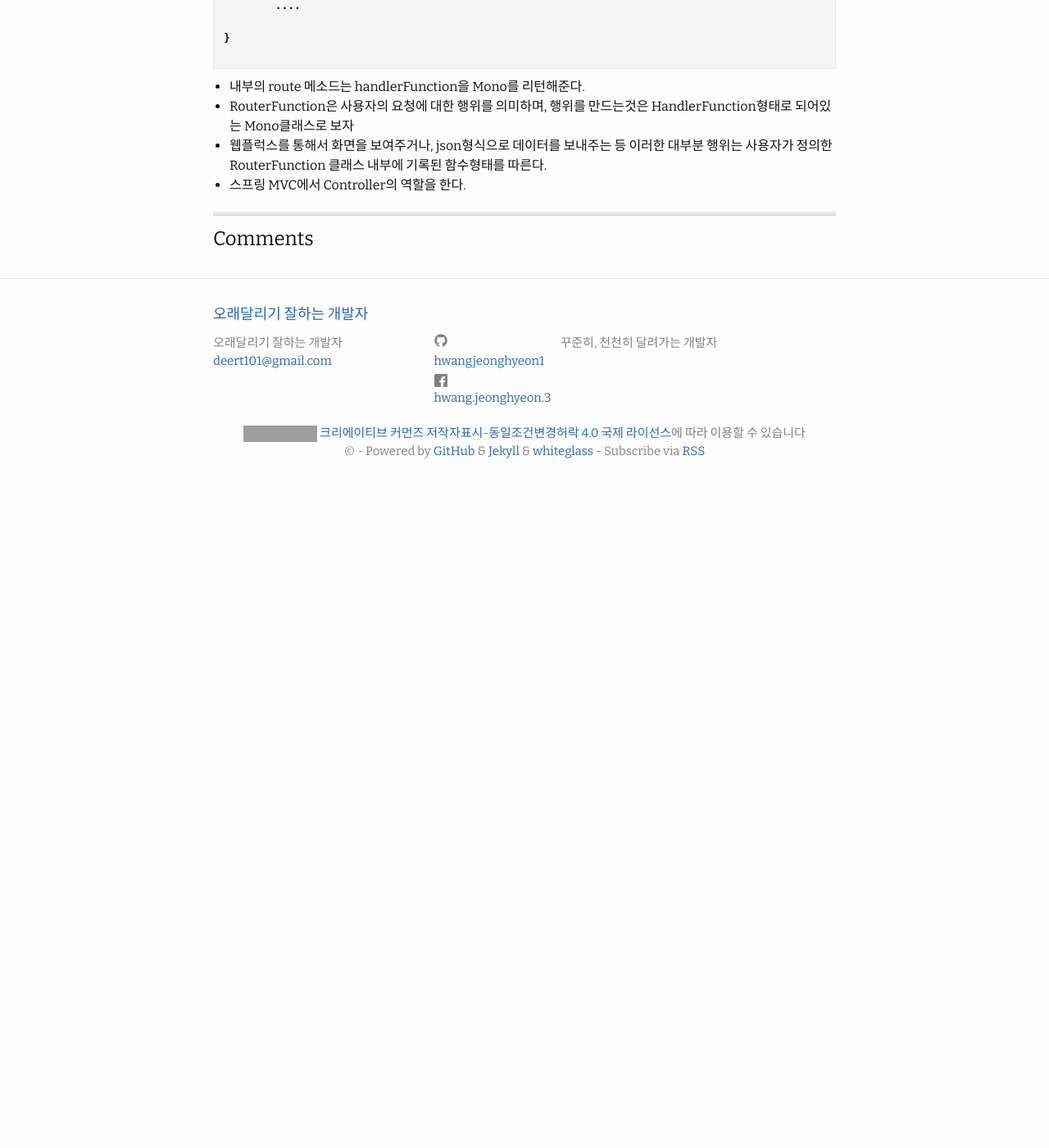
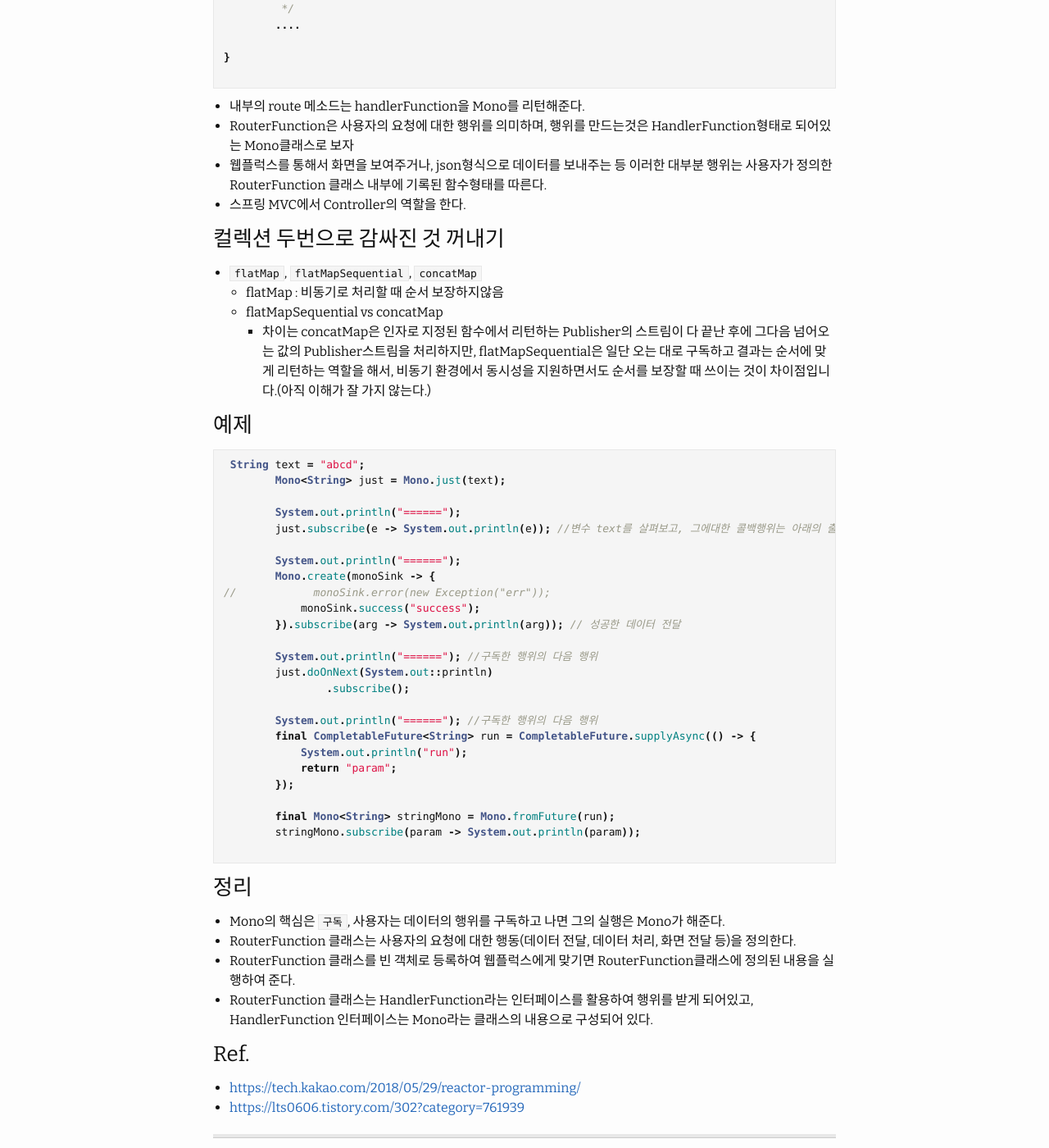
Before and after one commit to HWANGJEONGHYEON1/HWANGJEONGHYEON1.github.io, a Jekyll site: the page built from _posts/2021-08-03-스프링 webflux-1.md, in a window 1280 px wide and 1400 px high, scrolled down 781 px. Shown: the whole window at 82% size. Built offline with Jekyll 4.4.1, drawn with Linux system fonts in a browser that asks for light colours; comment, search, counter and statistics services are not loaded; before the commit the page ends 1373 px from its top, so only the background shows below that; some of the changed text lies outside the part shown; grey boxes are pictures that could not be loaded.

Commit message:
[docs] rxJava, webflux study

````diff
--- a/_posts/2021-08-03-스프링 webflux-1.md
+++ b/_posts/2021-08-03-스프링 webflux-1.md
@@ -12,6 +12,7 @@ tags: [spring-webflux, reactprogramming]
 ### RouterFunction
 - 웹플럭스에서는 RouterFunction 클래스를 활용하여 사용자의 요청에 대한 응답 행위를 정의하도록 한다.
 - 사용자는 RouterFunction 클래스만 작성하면 기타 동작은 웹플럭스가 전부 대신해준다.
+- RequestPredicate 클래스는 사용자의 요청형태를 정의하는 클래스.ㅎ
 
 ```java
 
@@ -41,8 +42,54 @@ public interface RouterFunction<T extends ServerResponse> {
 
 ```
 
-
 - 내부의 route 메소드는 handlerFunction을  Mono를 리턴해준다.
 - RouterFunction은 사용자의 요청에 대한 행위를 의미하며, 행위를 만드는것은 HandlerFunction형태로 되어있는 Mono클래스로 보자
 - 웹플럭스를 통해서 화면을 보여주거나, json형식으로 데이터를 보내주는 등 이러한 대부분 행위는 사용자가 정의한 RouterFunction 클래스 내부에 기록된 함수형태를 따른다.
 - 스프링 MVC에서 Controller의 역할을 한다.
+
+### 컬렉션 두번으로 감싸진 것 꺼내기
+- `flatMap`, `flatMapSequential`, `concatMap`
+    - flatMap : 비동기로 처리할 때 순서 보장하지않음
+    - flatMapSequential vs concatMap
+        - 차이는 concatMap은 인자로 지정된 함수에서 리턴하는 Publisher의 스트림이 다 끝난 후에 그다음 넘어오는 값의 Publisher스트림을 처리하지만, flatMapSequential은 일단 오는 대로 구독하고 결과는 순서에 맞게 리턴하는 역할을 해서, 비동기 환경에서 동시성을 지원하면서도 순서를 보장할 때 쓰이는 것이 차이점입니다.(아직 이해가 잘 가지 않는다.)
+
+### 예제
+```java
+ String text = "abcd";
+        Mono<String> just = Mono.just(text);
+
+        System.out.println("======");
+        just.subscribe(e -> System.out.println(e)); //변수 text를 살펴보고, 그에대한 콜백행위는 아래의 출력
+
+        System.out.println("======");
+        Mono.create(monoSink -> {
+//            monoSink.error(new Exception("err"));
+            monoSink.success("success");
+        }).subscribe(arg -> System.out.println(arg)); // 성공한 데이터 전달
+
+        System.out.println("======"); //구독한 행위의 다음 행위
+        just.doOnNext(System.out::println)
+                .subscribe();
+
+        System.out.println("======"); //구독한 행위의 다음 행위
+        final CompletableFuture<String> run = CompletableFuture.supplyAsync(() -> {
+            System.out.println("run");
+            return "param";
+        });
+
+        final Mono<String> stringMono = Mono.fromFuture(run);
+        stringMono.subscribe(param -> System.out.println(param));
+
+```
+
+### 정리
+- Mono의 핵심은 `구독`, 사용자는 데이터의 행위를 구독하고 나면 그의 실행은 Mono가 해준다.
+- RouterFunction 클래스는 사용자의 요청에 대한 행동(데이터 전달, 데이터 처리, 화면 전달 등)을 정의한다.
+- RouterFunction 클래스를 빈 객체로 등록하여 웹플럭스에게 맞기면 RouterFunction클래스에 정의된 내용을 실행하여 준다.
+- RouterFunction 클래스는 HandlerFunction라는 인터페이스를 활용하여 행위를 받게 되어있고, HandlerFunction 인터페이스는 Mono라는 클래스의 내용으로 구성되어 있다.
+
+
+
+### Ref.
+* <https://tech.kakao.com/2018/05/29/reactor-programming/>
+* <https://lts0606.tistory.com/302?category=761939>
````
Also changed, not shown: _posts/2021-08-03-스프링 RxJava.md (added, +43 -0 lines), _posts/2021-08-03-스프링 ReactProgramming.md (line endings or trailing spaces).
